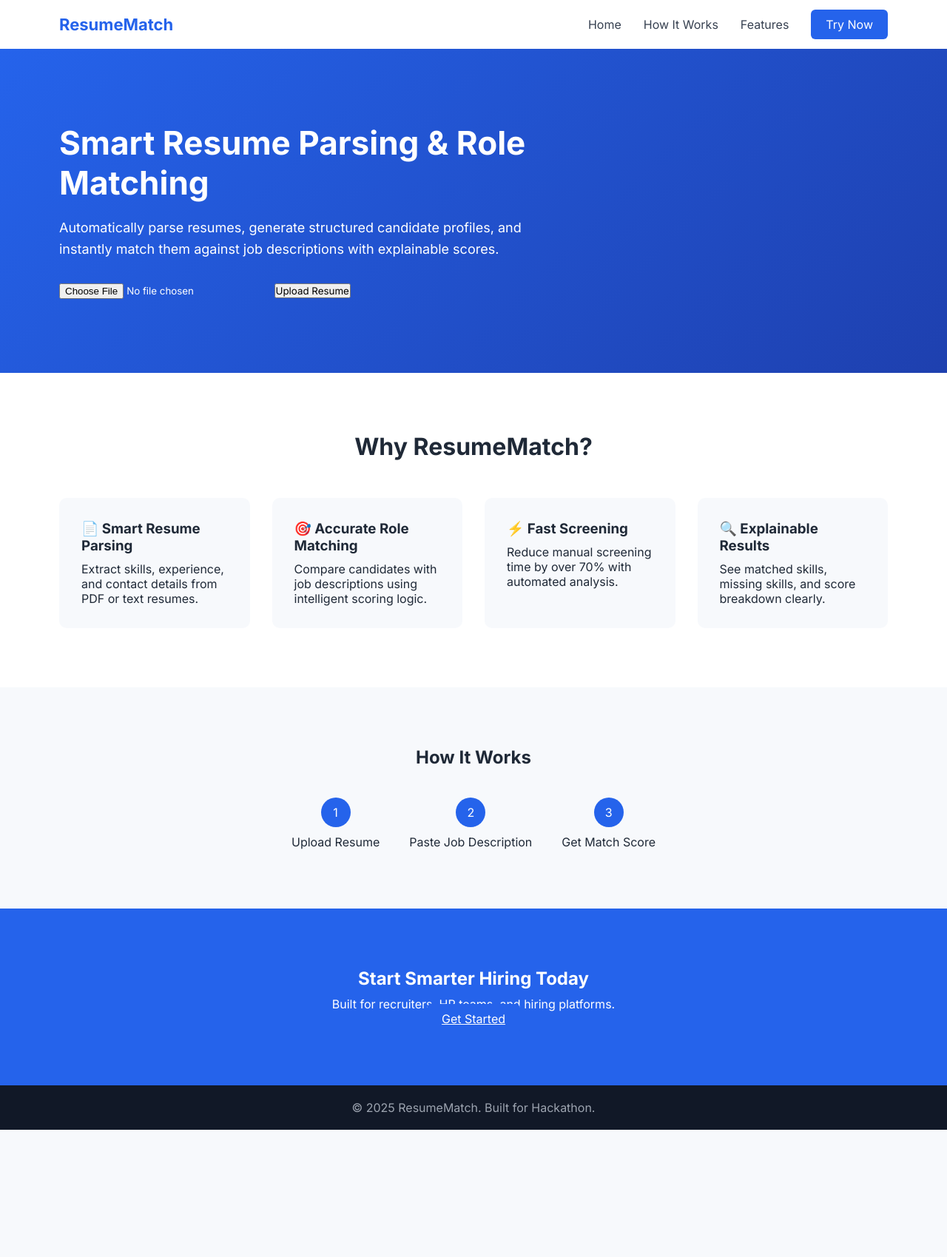
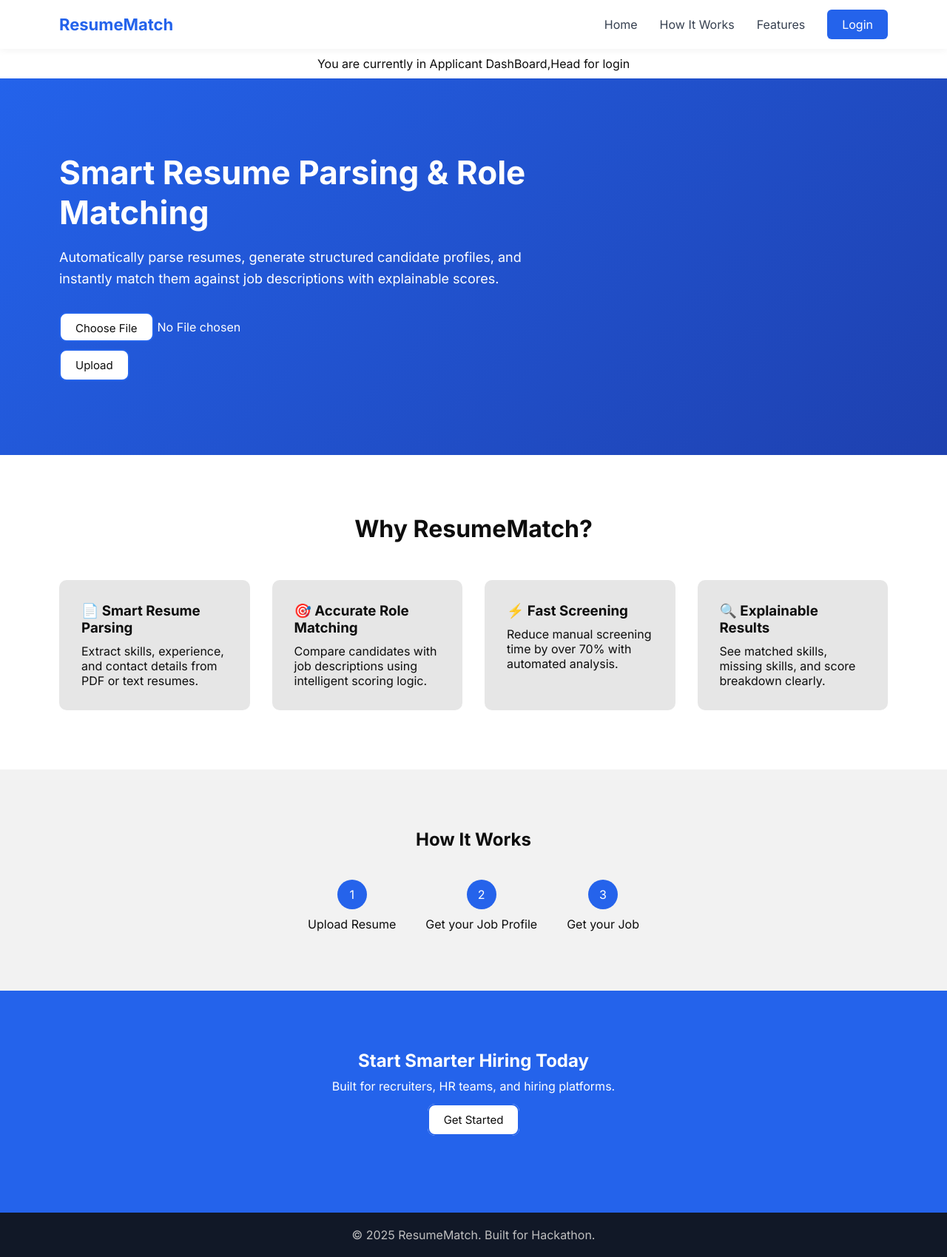
Before and after one commit to HarshitRinge89/Resume-Parser, a plain HTML site: page applicant_dashboard.html in a window 1280 px wide. Shown: the whole page at 74% size. Before the commit the page ends 1527 px from the top, so only its background shows below. Drawn offline with Linux system fonts and the light colour scheme.

Commit message:
Update Applicant Dashboard layout and styles

```diff
--- a/index.html
+++ b/applicant_dashboard.html
@@ -15,10 +15,10 @@
       <li><a href="#">Home</a></li>
       <li><a href="#">How It Works</a></li>
       <li><a href="#">Features</a></li>
-      <li><a href="#" class="btn-primary">Try Now</a></li>
+      <li><a href="#" class="btn-primary">Login</a></li>
     </ul>
   </nav>
-
+<div class="warning">You are currently in Applicant DashBoard,Head for login</div>
   <!-- Hero Section -->
   <section class="hero">
     <div class="hero-content">
@@ -29,10 +29,12 @@
       </p>
       <div class="hero-buttons">
         <form action="" method="post" enctype="multipart/form-data">
-          <label for="file"></label>
-        <input id="file" name="file" type="file">
-        <button>Upload Resume</button>
-
+        <div id="container">
+          <input id="file" name="file" type="file" hidden>
+          <label for="file" class="btn-secondary" style="margin-bottom:10px;">Choose File</label>
+          <span id="file-name" style="margin-top:10px; margin-left: 5px;">No File chosen</span>
+        </div>
+          <button class="btn-secondary">Upload</button>
         </form>
       </div>
     </div>
@@ -71,11 +73,11 @@
       </div>
       <div class="step">
         <span>2</span>
-        <p>Paste Job Description</p>
+        <p>Get your Job Profile</p>
       </div>
       <div class="step">
         <span>3</span>
-        <p>Get Match Score</p>
+        <p>Get your Job</p>
       </div>
     </div>
   </section>
@@ -83,8 +85,8 @@
   <!-- CTA -->
   <section class="cta">
     <h2>Start Smarter Hiring Today</h2>
-    <p>Built for recruiters, HR teams, and hiring platforms.</p>
-    <a href="#" class="btn-primary">Get Started</a>
+    <p style="margin-bottom: 25px;">Built for recruiters, HR teams, and hiring platforms.</p>
+    <a href="#" class="btn-secondary">Get Started</a>
   </section>
 
   <!-- Footer -->
@@ -101,8 +103,8 @@
 }
 
 body {
-  background-color: #f7f9fc;
-  color: #1f2937;
+  background-color: hsl(0,0%,100%);
+  color: hsl(0,0%,5%);
 }
 
 /* Navbar */
@@ -111,14 +113,15 @@ body {
   justify-content: space-between;
   align-items: center;
   padding: 20px 80px;
-  background: #ffffff;
+  background: hsl(0,0%,100%);
+  color: hsl(0,0%,5%);
   box-shadow: 0 2px 10px rgba(0,0,0,0.05);
 }
 
 .logo {
   font-size: 22px;
   font-weight: 700;
-  color: #2563eb;
+  color: hsl(221, 83%, 53%);
 }
 
 .nav-links {
@@ -132,26 +135,41 @@ body {
   color: #374151;
   font-weight: 500;
 }
+.warning{
+  margin-top: 10px;
+  display: block;
+  justify-self: center;
+  height: 30px;
+}
 
+#container{
+  height: 50px;
+  width: 100%;
+  display: flex;
+  flex-direction: row;
+}
 .btn-primary {
-  background: #2563eb;
-  color: #fff !important;
+  background: hsl(221, 83%, 53%);
+  color: hsl(0,0%,100%) !important;
+  margin-top: 10px;
   padding: 10px 20px;
   border-radius: 6px;
 }
 
 .btn-secondary {
-  border: 2px solid #2563eb;
-  color: #2563eb;
+  border: 2px solid hsl(221, 83%, 53%);
+  color:hsl(0,0%,5%);
+  background-color: hsl(0,0%,100%);
+  font-size: 15px;
   padding: 10px 20px;
-  border-radius: 6px;
+  border-radius: 10px;
   text-decoration: none;
 }
 
 /* Hero */
 .hero {
   padding: 100px 80px;
-  background: linear-gradient(135deg, #2563eb, #1e40af);
+  background: linear-gradient(135deg,hsl(221, 83%, 53%),hsl(225.9,70.7%,40.2%));
   color: #ffffff;
 }
 
@@ -171,7 +189,9 @@ body {
 }
 
 .hero-buttons {
+  width: 100%;
   display: flex;
+  flex-direction: row;
   gap: 20px;
 }
 
@@ -194,9 +214,10 @@ body {
 }
 
 .feature-card {
-  background: #f7f9fc;
+  background: hsl(0,0%,90%);
   padding: 30px;
   border-radius: 10px;
+  color: hsl(0,0%,5%);
 }
 
 .feature-card h3 {
@@ -205,6 +226,7 @@ body {
 
 /* How it works */
 .how-it-works {
+  background-color: hsl(0,0%,95%);
   padding: 80px;
   text-align: center;
 }
@@ -229,22 +251,22 @@ body {
 
 /* CTA */
 .cta {
+  height: 300px;
   padding: 80px;
   text-align: center;
-  background: #2563eb;
-  color: #ffffff;
+  background: hsl(221, 83%, 53%);
+  color: hsl(0,0%,100%);
 }
 
 .cta h2 {
   margin-bottom: 10px;
 }
-
 /* Footer */
 footer {
   padding: 20px;
   text-align: center;
-  background: #111827;
-  color: #9ca3af;
+  background: hsl(220.9,39.3%,11%);
+  color:hsl(0,0%,75%);
 }
 
 /* Reuse previous styles + add below */
@@ -329,4 +351,22 @@ footer {
     grid-template-columns: 1fr;
   }
 }</style>
+<script>
+  const fileInput = document.getElementById("file");
+  const fileName = document.getElementById("file-name");
+
+  fileInput.addEventListener("change", () => {
+    if (fileInput.files.length > 0) {
+      fileName.textContent = fileInput.files[0].name;
+    } else {
+      fileName.textContent = "No file chosen";
+    }
+  });
+  function hideElement(){
+    document.getElementById("warning").style.display="none";
+  }
+
+
+</script>
+
 </html>
```
